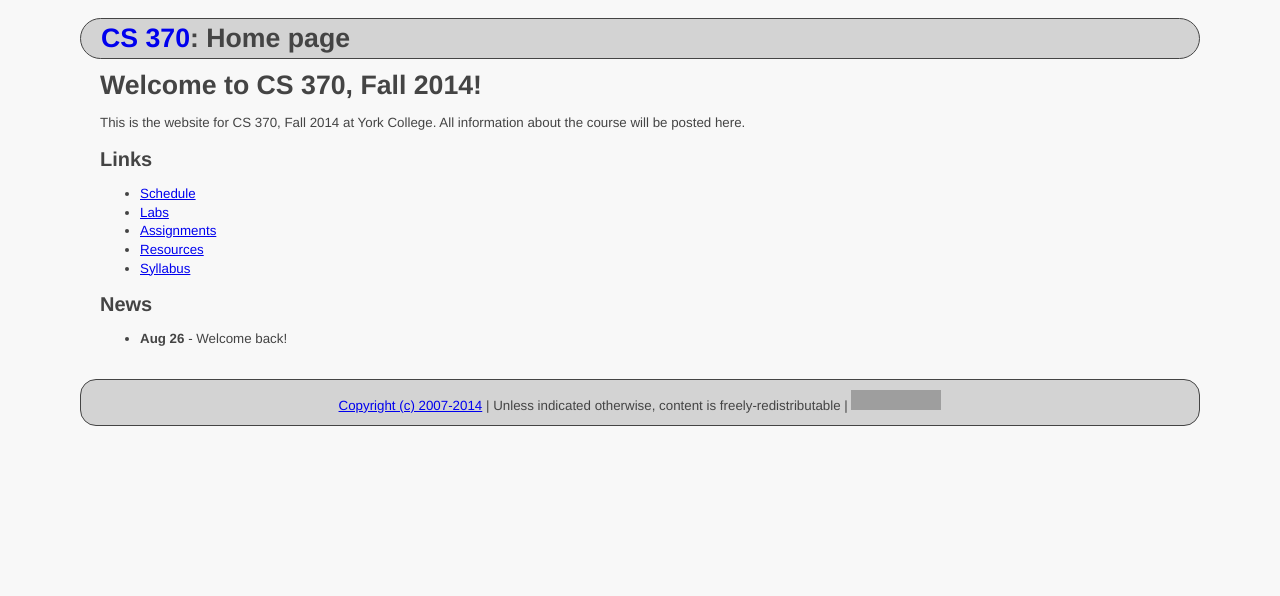
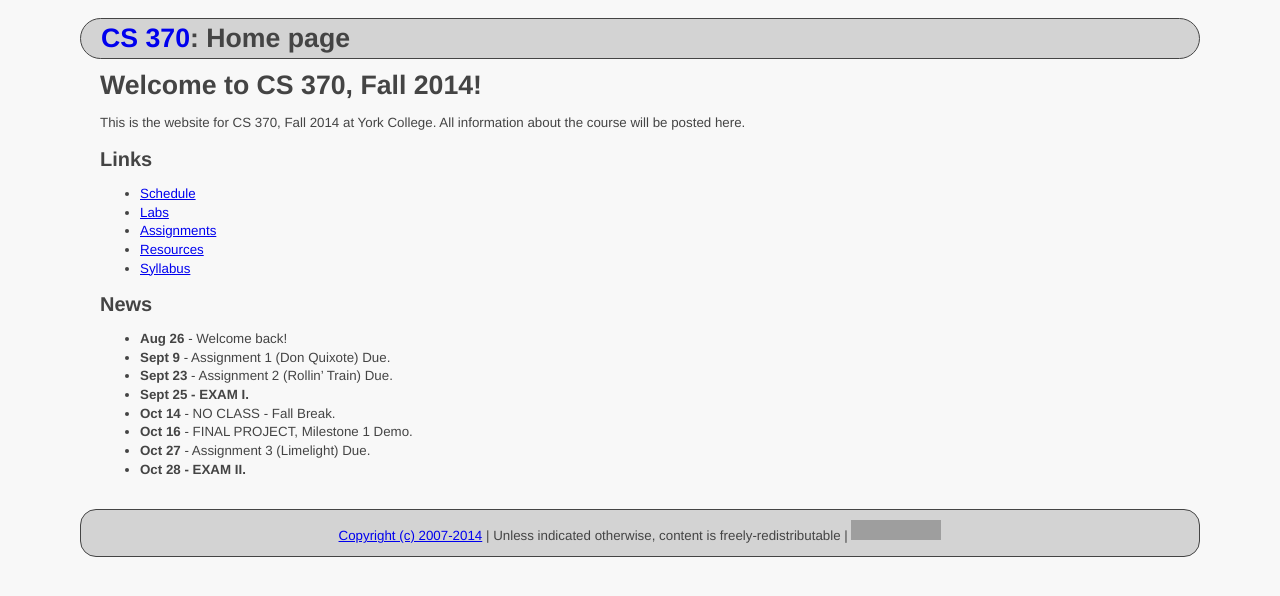
Before and after one commit to ycpcs/cs370-fall2014, a Jekyll site: the page built from index.md, in a window 1280 px wide. Shown: the top 596 px of the page. Built offline with Jekyll 4.4.1, drawn with Linux system fonts in a browser that asks for light colours; Markdown is read by kramdown in place of the engine named in the settings; grey boxes are pictures that could not be loaded.

Commit message:
update index with current news
update index with current due dates

```diff
--- a/index.md
+++ b/index.md
@@ -19,3 +19,10 @@ All information about the course will be posted here.
 ## News
 
 * **Aug 26** - Welcome back!
+* **Sept 9** - Assignment 1 (Don Quixote) Due.
+* **Sept 23** - Assignment 2 (Rollin' Train) Due.
+* **Sept 25 - EXAM I.**
+* **Oct 14** - NO CLASS - Fall Break.
+* **Oct 16** - FINAL PROJECT, Milestone 1 Demo.
+* **Oct 27** - Assignment 3 (Limelight) Due.
+* **Oct 28 - EXAM II.**
```
Also changed, not shown: assign/index.md (+1 -1 lines), assign/project.md (+1 -1 lines).
